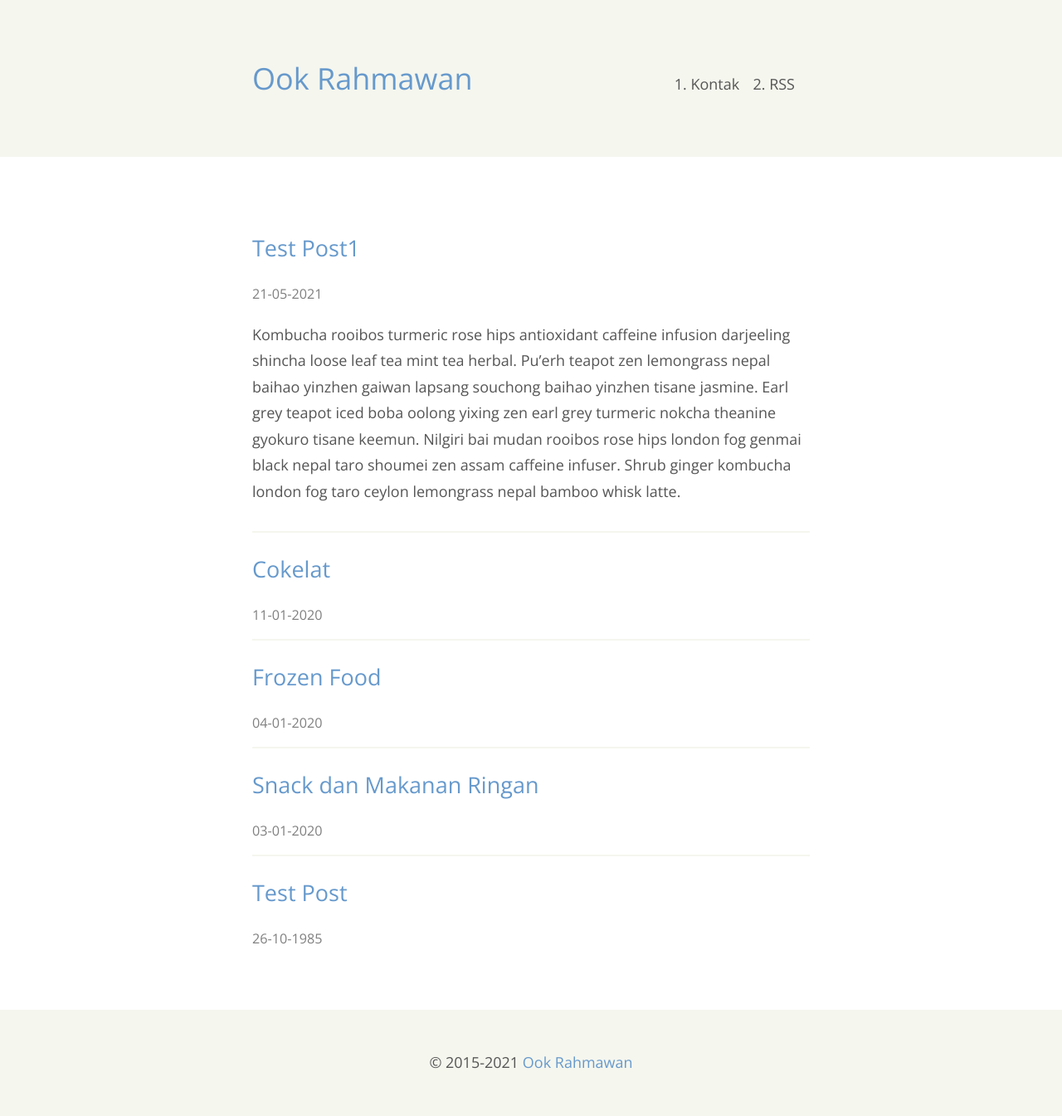
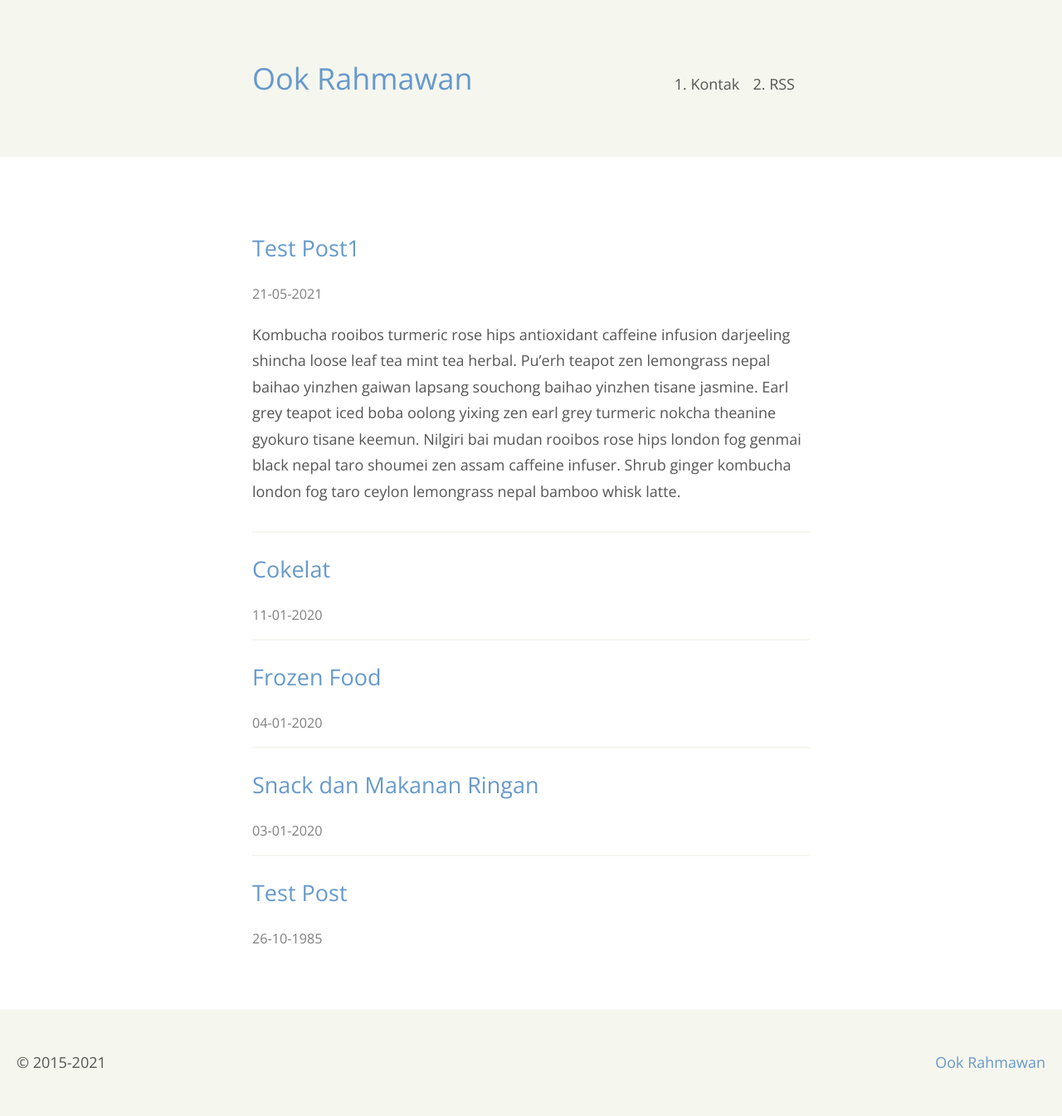
Before and after one commit to krhmwn/krhmwn, a Jekyll site: the page built from index.html, in a window 1280 px wide. Shown: the whole page at 83% size. Built offline with Jekyll 4.4.1, drawn with Linux system fonts in a browser that asks for light colours.

Commit message:
update v.1.0.172

```diff
--- a/assets/css/main.css
+++ b/assets/css/main.css
@@ -216,6 +216,9 @@ footer {
 padding:3rem 1.25rem;
 background:#f5f6ee;
 text-align:center;
+display:flex;
+justify-content:space-between;
+align-items:baseline
 }
 
 @media all and (min-width: 45rem) {
```
